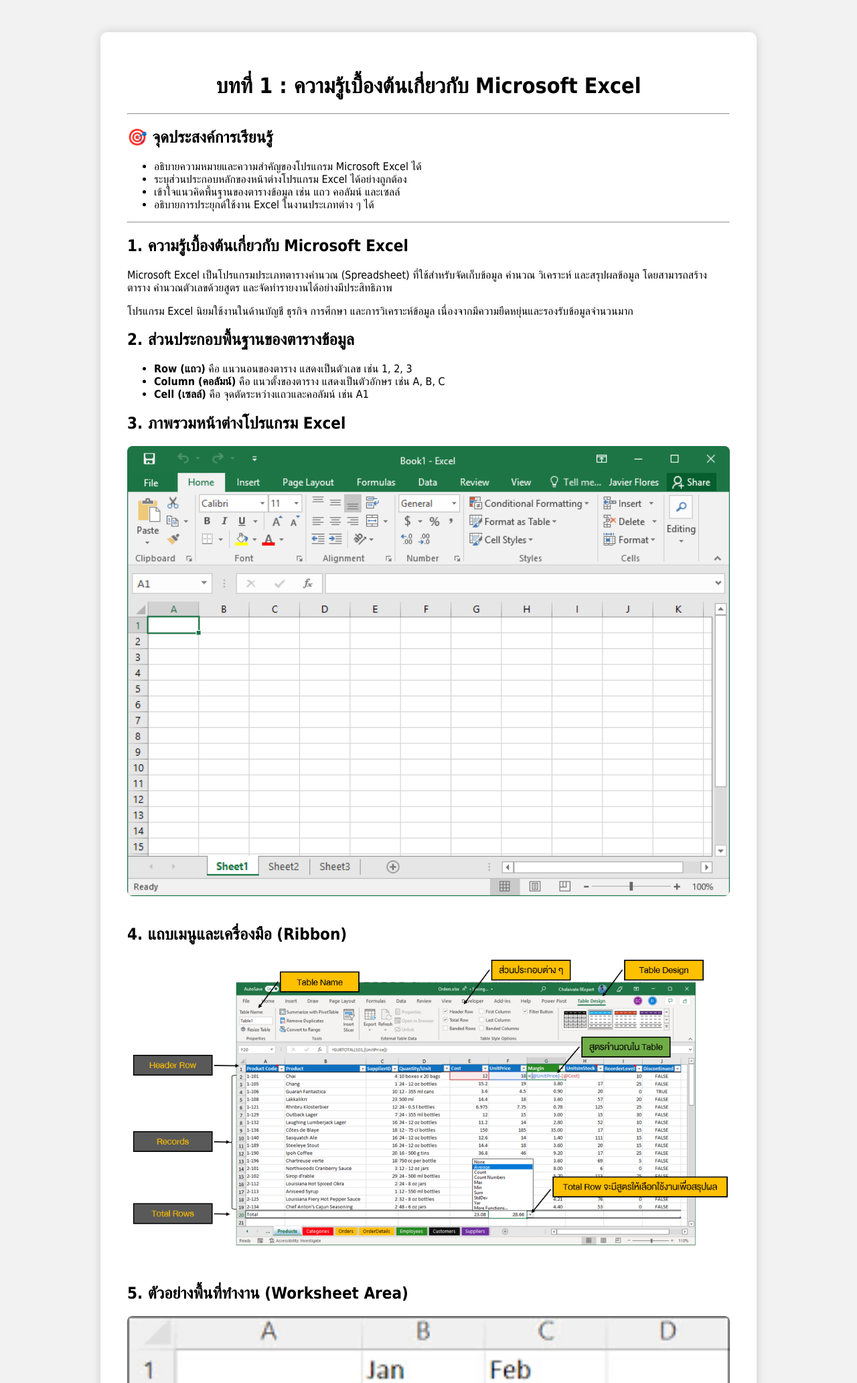
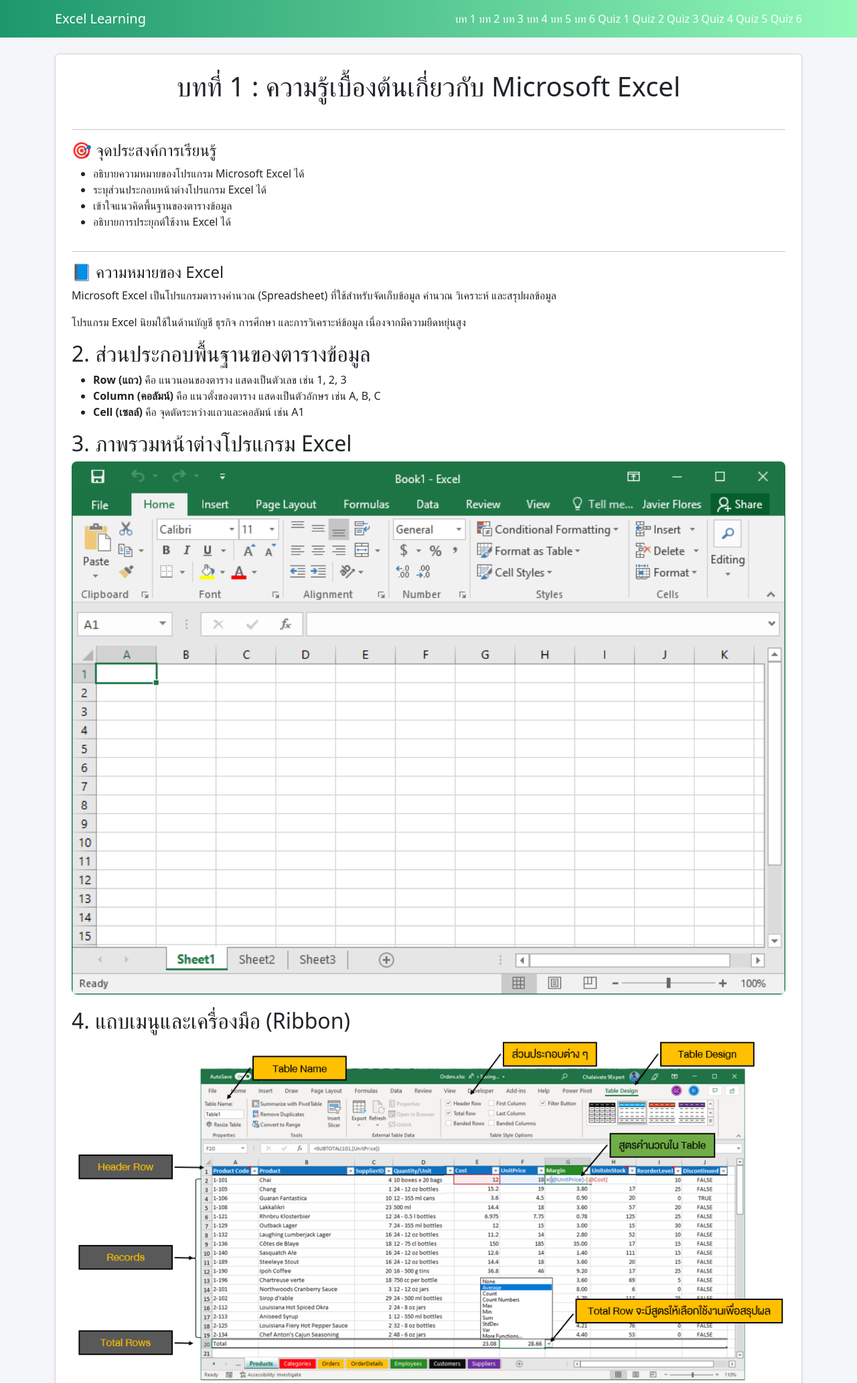
Before and after one commit to sunhongsunhonge-creator/excel-learning-web, a Flask app: page /lesson1 in a window 1280 px wide. Shown: the top 2065 px of the page at 67% size. Run offline with Flask 3, Linux system fonts and the light colour scheme.

Commit message:
convert lessons to article layout

```diff
--- a/templates/base.html
+++ b/templates/base.html
@@ -1,57 +1,68 @@
 <!DOCTYPE html>
-<html>
+<html lang="th">
 <head>
+<meta charset="UTF-8">
 <title>Excel Learning</title>
+
+<!-- Bootstrap -->
+<link href="https://cdn.jsdelivr.net/npm/bootstrap@5.3.2/dist/css/bootstrap.min.css" rel="stylesheet">
+
 <style>
-        body{
-            font-family: Tahoma;
-            margin: 0;
-            background: #f2f2f2;
+body {
+    background-color: #f4f6f9;
 }
-
-        .navbar{
-            background: green;
+.navbar {
+    background: linear-gradient(to right, #1d976c, #93f9b9);
+}
+.navbar a {
+    color: white !important;
+    font-weight: 500;
+}
+.card:hover {
+    transform: scale(1.03);
+    transition: 0.3s;
+}
+footer {
+    margin-top: 50px;
     padding: 15px;
-        }
-
-        .navbar a{
-            color: white;
-            margin-right: 20px;
-            text-decoration: none;
-            font-weight: bold;
-        }
-
-        .container{
-            width: 80%;
-            margin: auto;
-            background: white;
-            padding: 30px;
-            margin-top: 30px;
+    text-align: center;
+    background: #ffffff;
+    border-top: 1px solid #ddd;
 }
 </style>
+
 </head>
+
 <body>
 
-<div class="navbar">
-    <a href="/">หน้าแรก</a>
-    <a href="/lesson1">บท 1</a>
-    <a href="/lesson2">บท 2</a>
-    <a href="/lesson3">บท 3</a>
-    <a href="/lesson4">บท 4</a>
-    <a href="/lesson5">บท 5</a>
-    <a href="/lesson6">บท 6</a>
-    <a href="/quiz1">Quiz 1</a>
-    <a href="/quiz2">Quiz 2</a>
-    <a href="/quiz3">Quiz 3</a>
-    <a href="/quiz4">Quiz 4</a>
-    <a href="/quiz5">Quiz 5</a>
-    <a href="/quiz6">Quiz 6</a>
+<nav class="navbar navbar-expand-lg navbar-dark">
+<div class="container">
+<a class="navbar-brand" href="/">Excel Learning</a>
+<div>
+<a class="nav-link d-inline" href="/lesson1">บท 1</a>
+<a class="nav-link d-inline" href="/lesson2">บท 2</a>
+<a class="nav-link d-inline" href="/lesson3">บท 3</a>
+<a class="nav-link d-inline" href="/lesson4">บท 4</a>
+<a class="nav-link d-inline" href="/lesson5">บท 5</a>
+<a class="nav-link d-inline" href="/lesson6">บท 6</a>
+<a class="nav-link d-inline" href="/quiz1">Quiz 1</a>
+<a class="nav-link d-inline" href="/quiz2">Quiz 2</a>
+<a class="nav-link d-inline" href="/quiz3">Quiz 3</a>
+<a class="nav-link d-inline" href="/quiz4">Quiz 4</a>
+<a class="nav-link d-inline" href="/quiz5">Quiz 5</a>
+<a class="nav-link d-inline" href="/quiz6">Quiz 6</a>
 </div>
+</div>
+</nav>
 
-<div class="container">
+<div class="container mt-4">
 {% block content %}
 {% endblock %}
 </div>
 
+<footer>
+© 2026 Excel Learning Project | พัฒนาโดยsititchokเเละคณะ
+</footer>
+
 </body>
 </html>
--- a/templates/home.html
+++ /dev/null
@@ -1,6 +0,0 @@
-{% extends "base.html" %}
-
-{% block content %}
-<h1>ยินดีต้อนรับสู่บทเรียน Excel</h1>
-<p>เลือกบทเรียนจากเมนูด้านบน</p>
-{% endblock %}
--- a/templates/lesson1.html
+++ b/templates/lesson1.html
@@ -1,48 +1,34 @@
-<!DOCTYPE html>
-<html>
-<head>
-    <title>บทที่ 1 : ความรู้เบื้องต้นเกี่ยวกับ Microsoft Excel</title>
-</head>
+{% extends "base.html" %}
 
-<body style="font-family: Tahoma; background:#f2f2f2; padding:40px;">
+{% block content %}
 
-<div style="
-    max-width: 900px;
-    margin: auto;
-    background: white;
-    padding: 40px;
-    border-radius: 10px;
-    box-shadow: 0 0 15px rgba(0,0,0,0.15);
-">
+<div class="card p-4 shadow-sm">
 
-    <h1 style="text-align:center;">
+<h1 class="text-center mb-4">
 บทที่ 1 : ความรู้เบื้องต้นเกี่ยวกับ Microsoft Excel
 </h1>
 
 <hr>
 
-    <!-- จุดประสงค์การเรียนรู้ -->
-    <h2>🎯 จุดประสงค์การเรียนรู้</h2>
+<h4>🎯 จุดประสงค์การเรียนรู้</h4>
 <ul>
-        <li>อธิบายความหมายและความสำคัญของโปรแกรม Microsoft Excel ได้</li>
-        <li>ระบุส่วนประกอบหลักของหน้าต่างโปรแกรม Excel ได้อย่างถูกต้อง</li>
-        <li>เข้าใจแนวคิดพื้นฐานของตารางข้อมูล เช่น แถว คอลัมน์ และเซลล์</li>
-        <li>อธิบายการประยุกต์ใช้งาน Excel ในงานประเภทต่าง ๆ ได้</li>
+<li>อธิบายความหมายของโปรแกรม Microsoft Excel ได้</li>
+<li>ระบุส่วนประกอบหน้าต่างโปรแกรม Excel ได้</li>
+<li>เข้าใจแนวคิดพื้นฐานของตารางข้อมูล</li>
+<li>อธิบายการประยุกต์ใช้งาน Excel ได้</li>
 </ul>
 
 <hr>
 
-    <!-- ความหมายของ Excel -->
-    <h2>1. ความรู้เบื้องต้นเกี่ยวกับ Microsoft Excel</h2>
+<h4>📘 ความหมายของ Excel</h4>
 <p>
-        Microsoft Excel เป็นโปรแกรมประเภทตารางคำนวณ (Spreadsheet)
+Microsoft Excel เป็นโปรแกรมตารางคำนวณ (Spreadsheet)
 ที่ใช้สำหรับจัดเก็บข้อมูล คำนวณ วิเคราะห์ และสรุปผลข้อมูล
-        โดยสามารถสร้างตาราง คำนวณตัวเลขด้วยสูตร และจัดทำรายงานได้อย่างมีประสิทธิภาพ
 </p>
 
 <p>
-        โปรแกรม Excel นิยมใช้งานในด้านบัญชี ธุรกิจ การศึกษา และการวิเคราะห์ข้อมูล
-        เนื่องจากมีความยืดหยุ่นและรองรับข้อมูลจำนวนมาก
+โปรแกรม Excel นิยมใช้ในด้านบัญชี ธุรกิจ การศึกษา
+และการวิเคราะห์ข้อมูล เนื่องจากมีความยืดหยุ่นสูง
 </p>
 
     <!-- ส่วนประกอบ -->
@@ -110,5 +96,5 @@
     <a href="/">⬅ กลับหน้าแรก</a>
 
 </div>
-</body>
-</html>
+
+{% endblock %}
--- a/templates/quiz3.html
+++ b/templates/quiz3.html
@@ -3,7 +3,7 @@
 
 <h2>Quiz 3</h2>
 
-<form id="quizForm">
+<form id="quizForm" name="quizForm" class="card p-4 shadow-sm">
 
 <h3>ข้อ 1: Python ใช้คำสั่งอะไรแสดงผล?</h3>
 <input type="radio" name="q1" value="1"> print()<br>
@@ -22,9 +22,7 @@
 
 <br><br>
 
-<button type="button" onclick="checkScore()">
-ตรวจคำตอบ
-</button>
+<button type="button" class="btn btn-success mt-3" onclick="checkScore()">ตรวจคำตอบ</button>
 
 </form>
 
--- a/templates/quiz4.html
+++ b/templates/quiz4.html
@@ -37,9 +37,7 @@
 
 <br><br>
 
-<button type="button" onclick="checkScore()">
-ตรวจคำตอบ
-</button>
+<button type="button" class="btn btn-success mt-3" onclick="checkScore()">ตรวจคำตอบ</button>
 
 </form>
 
--- a/templates/quiz5.html
+++ b/templates/quiz5.html
@@ -4,7 +4,7 @@
 
 <h2>แบบทดสอบท้ายบทที่ 5 : การจัดรูปแบบและกราฟใน Excel</h2>
 
-<form id="quizForm">
+<form id="quizForm" name="quizForm" class="card p-4 shadow-sm">
 
 <p>ข้อ 1: การทำตัวหนาใช้ปุ่มใด?</p>
 <input type="radio" name="q1" value="1"> Bold (B)<br>
@@ -37,9 +37,7 @@
 
 <br><br>
 
-<button type="button" onclick="checkScore()">
-ตรวจคำตอบ
-</button>
+<button type="button" class="btn btn-success mt-3" onclick="checkScore()">ตรวจคำตอบ</button>
 
 </form>
 
--- a/templates/quiz6.html
+++ b/templates/quiz6.html
@@ -4,7 +4,7 @@
 
 <h2>แบบทดสอบท้ายบทที่ 6 : การจัดการข้อมูลใน Excel</h2>
 
-<form id="quizForm" name="quizForm">
+<form id="quizForm" name="quizForm" class="card p-4 shadow-sm">
 
 <p>ข้อ 1: การเรียงข้อมูลจากน้อยไปมากเรียกว่าอะไร?</p>
 <input type="radio" name="q1" value="1"> Sort A to Z<br>
@@ -36,7 +36,7 @@
 <input type="radio" name="q5" value="0"> Lock<br>
 
 <br><br>
-<button type="button" onclick="checkScore()">ตรวจคำตอบ</button>
+<button type="button" class="btn btn-success mt-3" onclick="checkScore()">ตรวจคำตอบ</button>
 
 </form>
 
```
Also changed, not shown: templates/dashboard.html (+11 -26 lines), templates/lesson2.html (+11 -1 lines), templates/lesson3.html (+11 -3 lines), templates/lesson4.html (+10 -2 lines), templates/lesson5.html (+10 -2 lines), templates/lesson6.html (+11 -3 lines), templates/quiz1.html (+2 -5 lines), templates/quiz2.html (+3 -4 lines). Lines whose indentation alone changed are shown as unchanged.
